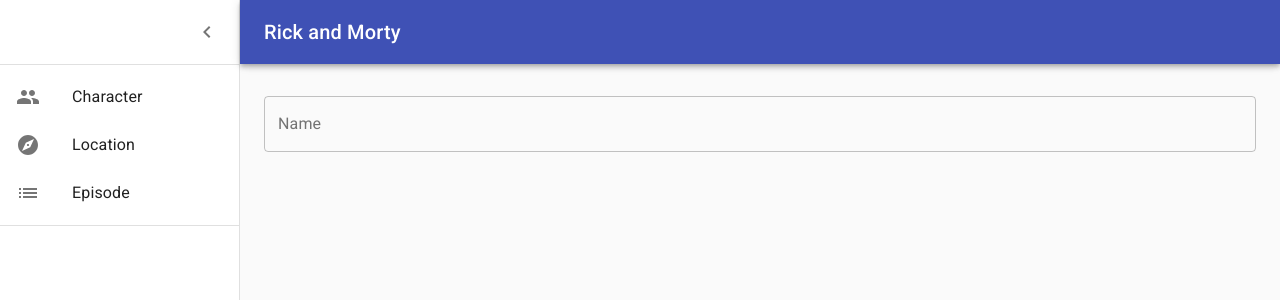
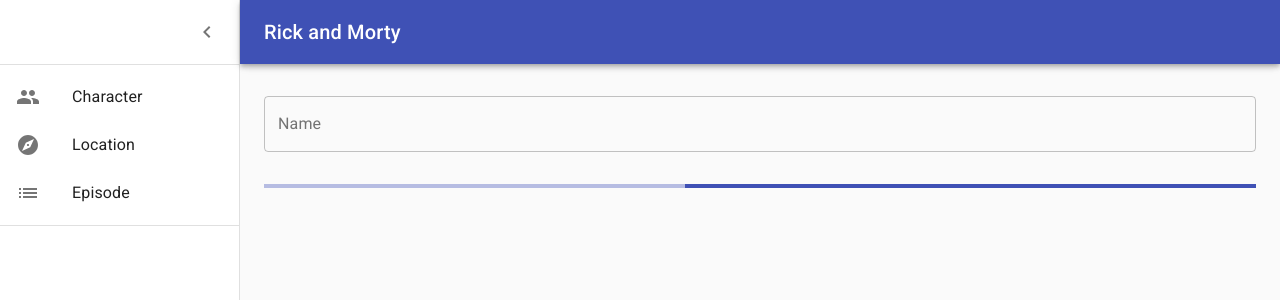
Before and after one commit to storywr/Get-Schwifty, a React (Create React App) app: page /character in a window 1280 px wide. Shown: the top 300 px of the page. Built offline with nearby package versions, Linux system fonts and the light colour scheme; no server answers.

Commit message:
fix imports

```diff
--- a/src/pages/Character.tsx
+++ b/src/pages/Character.tsx
@@ -1,9 +1,18 @@
 import React, { useEffect, useState } from 'react'
 import styled from 'styled-components'
 import { gql, useLazyQuery } from '@apollo/client'
+
+import LinearProgress from '@material-ui/core/LinearProgress';
 import TextField from '@material-ui/core/TextField'
+
 import { DataGrid } from '@material-ui/data-grid';
+
 import useDebouncedValue from '../hooks/useDebouncedValue'
+
+const Wrapper = styled.div`
+  height: 700px;
+  width: 100%;
+`
 
 const StyledTextField = styled(TextField)`
   margin-bottom: 2rem;
@@ -38,7 +47,7 @@
 `
 
 const Character = () => {
-  const [getCharacters, { called, loading, data }] = useLazyQuery<any>(LIST_CHARACTERS)
+  const [getCharacters, { loading, data }] = useLazyQuery<any>(LIST_CHARACTERS)
   const [page, setPage] = useState(1)
   const [name, setName] = useState('')
   const debouncedValue = useDebouncedValue(name, 1000)
@@ -48,8 +57,7 @@
   }, [debouncedValue, page])
 
   return (
-    <>
-      <div style={{ height: 700, width: '100%' }}>
+    <Wrapper>
       <StyledTextField
         fullWidth
         id="filled-name"
@@ -61,7 +69,7 @@
         }}
         variant='outlined'
       />
-        {data &&
+      {!loading && data ?
         <StyledDataGrid
           page={page}
           onPageChange={params => setPage(params.page)}
@@ -74,9 +82,10 @@
           onRowClick={row => console.log(row)}
           loading={loading}
         />
+      :
+        <LinearProgress />
       }
-      </div>
-    </>
+    </Wrapper>
   )
 }
 
--- a/src/pages/Dashboard.tsx
+++ b/src/pages/Dashboard.tsx
@@ -1,25 +1,22 @@
 import React, { useState } from 'react'
+import { Redirect, Route, Switch, useHistory } from 'react-router-dom'
 import clsx from 'clsx'
+
+import AppBar from '@material-ui/core/AppBar'
+import Container from '@material-ui/core/Container'
+import CssBaseline from '@material-ui/core/CssBaseline'
+import Divider from '@material-ui/core/Divider'
+import Drawer from '@material-ui/core/Drawer'
+import List from '@material-ui/core/List'
+import IconButton from '@material-ui/core/IconButton'
+import MenuIcon from '@material-ui/icons/Menu'
 import { makeStyles } from '@material-ui/core/styles'
-import CssBaseline from '@material-ui/core/CssBaseline'
-import Drawer from '@material-ui/core/Drawer'
-import Box from '@material-ui/core/Box'
-import AppBar from '@material-ui/core/AppBar'
 import Toolbar from '@material-ui/core/Toolbar'
-import List from '@material-ui/core/List'
 import Typography from '@material-ui/core/Typography'
-import Divider from '@material-ui/core/Divider'
-import IconButton from '@material-ui/core/IconButton'
-import Badge from '@material-ui/core/Badge'
-import Container from '@material-ui/core/Container'
-import Grid from '@material-ui/core/Grid'
-import Paper from '@material-ui/core/Paper'
-import Link from '@material-ui/core/Link'
-import MenuIcon from '@material-ui/icons/Menu'
+
 import ChevronLeftIcon from '@material-ui/icons/ChevronLeft'
-import NotificationsIcon from '@material-ui/icons/Notifications'
+
 import { mainListItems } from './drawerItems'
-import { Redirect, Route, Switch, useHistory, useParams } from 'react-router-dom'
 
 import Character from './Character'
 import Episode from './Episode'
@@ -110,10 +107,9 @@
   const classes = useStyles()
   const history = useHistory()
   const [open, setOpen] = useState(true)
+
   const handleDrawerOpen = () => setOpen(true)
   const handleDrawerClose = () => setOpen(false)
-
-  const fixedHeightPaper = clsx(classes.paper, classes.fixedHeight);
 
   return (
     <div className={classes.root}>
```
Lines whose indentation alone changed are shown as unchanged.
